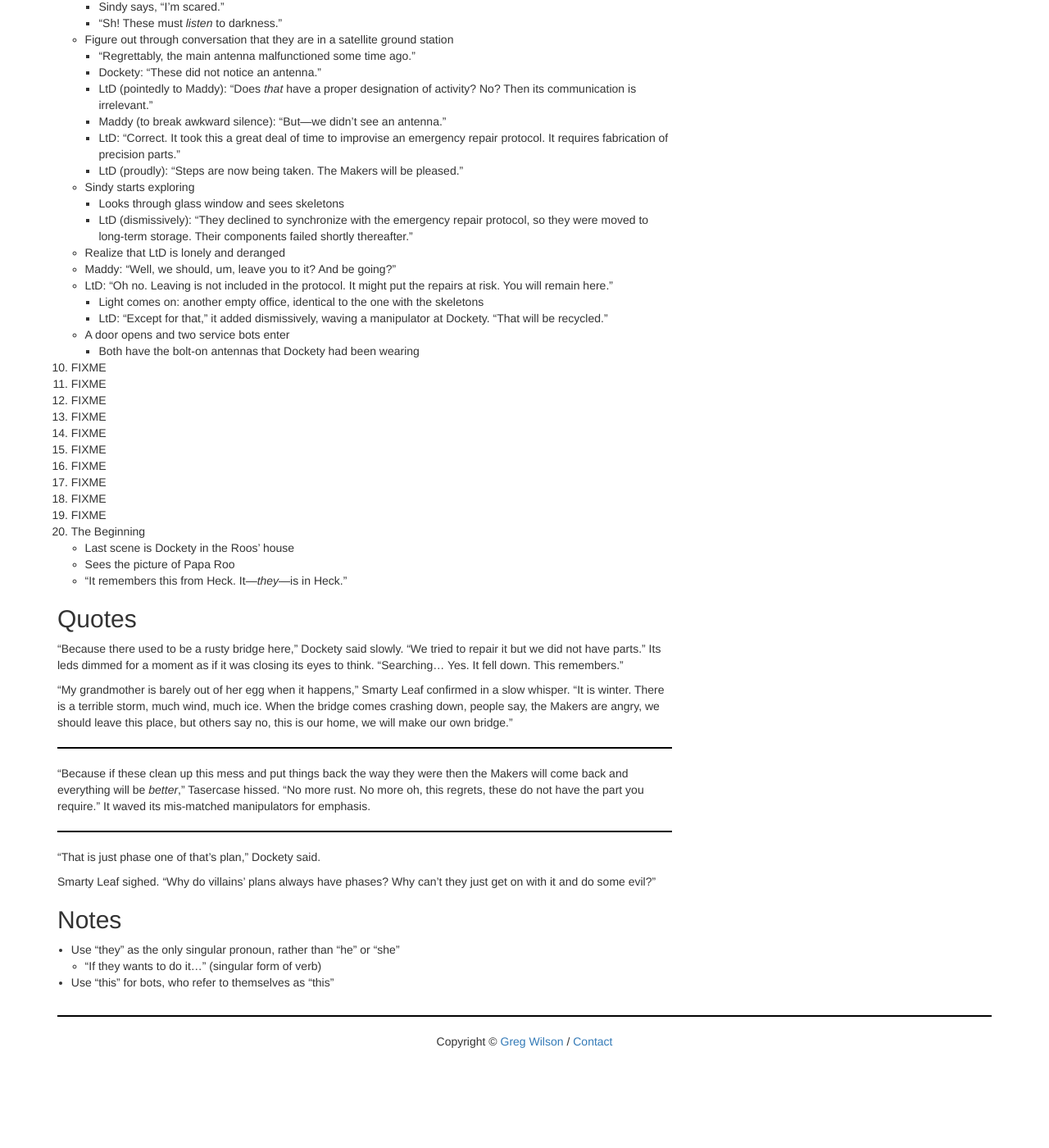
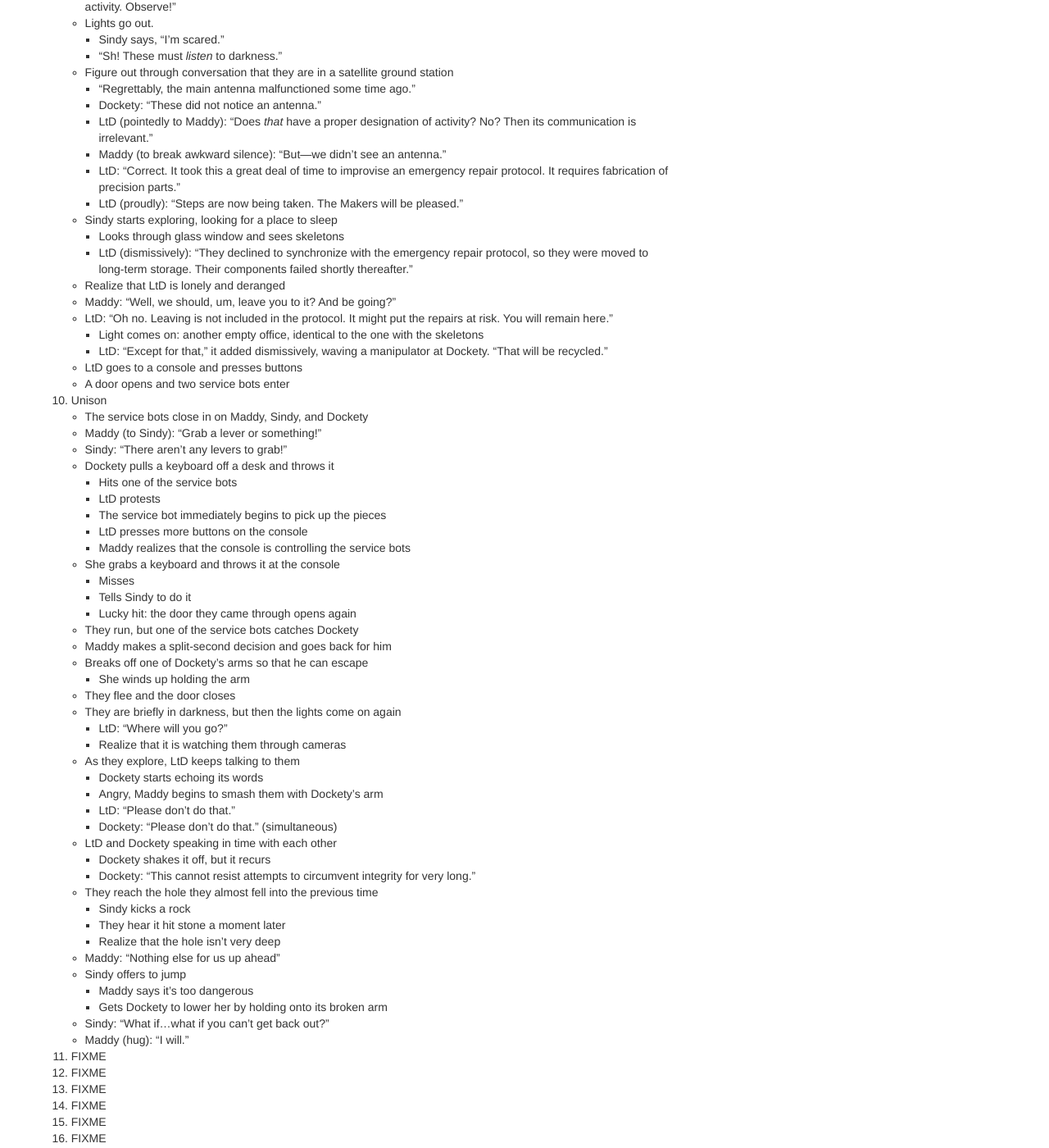
Before and after one commit to gvwilson/sensibleadventures, a Jekyll site: the page built from shapers/story.md, in a window 1280 px wide and 1400 px high, scrolled down 5703 px. Shown: the whole window at 82% size. Built offline with Jekyll 4.4.1, drawn with Linux system fonts in a browser that asks for light colours; nearby versions of some CDN libraries; library files that are not in the unit come from our copies; before the commit the page ends 6993 px from its top, so only the background shows below that; some of the changed text lies outside the part shown.

Commit message:
Another chapter

```diff
--- a/shapers/story.md
+++ b/shapers/story.md
@@ -262,6 +262,8 @@
         -   Maddy: "So he's a friend?"
         -   Dockety: "This...thinks so?"
         -   Swivels head to look at Maddy: "But Crusher is an 'it', please, as is this."
+    -   Sindy: "I'm really hungry"
+        -   Dockety: "This requires a battery recharge soon."
     -   Not looking where it's going, it almost falls in a hole
         -   Teeter on the edge
         -   Maddy and Sindy haul as hard as they can
@@ -287,17 +289,56 @@
         -   Maddy (to break awkward silence): "But---we didn't see an antenna."
         -   LtD: "Correct.  It took this a great deal of time to improvise an emergency repair protocol. It requires fabrication of precision parts."
         -   LtD (proudly): "Steps are now being taken.  The Makers will be pleased."
-    -   Sindy starts exploring
+    -   Sindy starts exploring, looking for a place to sleep
         -   Looks through glass window and sees skeletons
-        -   LtD (dismissively): "They declined to synchronize with the emergency repair protocol, so they were moved to long-term storage.  Their components failed shortly thereafter."
+        -   LtD (dismissively): "They declined to synchronize with the emergency repair protocol, so they were moved to long-term storage. Their components failed shortly thereafter."
     -   Realize that LtD is lonely and deranged
     -   Maddy: "Well, we should, um, leave you to it?  And be going?"
     -   LtD: "Oh no.  Leaving is not included in the protocol.  It might put the repairs at risk.  You will remain here."
         -   Light comes on: another empty office, identical to the one with the skeletons
         -   LtD: "Except for that," it added dismissively, waving a manipulator at Dockety.  "That will be recycled."
+    -   LtD goes to a console and presses buttons
     -   A door opens and two service bots enter
-        -   Both have the bolt-on antennas that Dockety had been wearing
-10. FIXME
+10. Unison
+    -   The service bots close in on Maddy, Sindy, and Dockety
+    -   Maddy (to Sindy): "Grab a lever or something!"
+    -   Sindy: "There aren't any levers to grab!"
+    -   Dockety pulls a keyboard off a desk and throws it
+        -   Hits one of the service bots
+        -   LtD protests
+        -   The service bot immediately begins to pick up the pieces
+        -   LtD presses more buttons on the console
+        -   Maddy realizes that the console is controlling the service bots
+    -   She grabs a keyboard and throws it at the console
+        -   Misses
+        -   Tells Sindy to do it
+        -   Lucky hit: the door they came through opens again
+    -   They run, but one of the service bots catches Dockety
+    -   Maddy makes a split-second decision and goes back for him
+    -   Breaks off one of Dockety's arms so that he can escape
+        -   She winds up holding the arm
+    -   They flee and the door closes
+    -   They are briefly in darkness, but then the lights come on again
+        -   LtD: "Where will you go?"
+        -   Realize that it is watching them through cameras
+    -   As they explore, LtD keeps talking to them
+        -   Dockety starts echoing its words
+        -   Angry, Maddy begins to smash them with Dockety's arm
+        -   LtD: "Please don't do that."
+        -   Dockety: "Please don't do that." (simultaneous)
+    -   LtD and Dockety speaking in time with each other
+        -   Dockety shakes it off, but it recurs
+        -   Dockety: "This cannot resist attempts to circumvent integrity for very long."
+    -   They reach the hole they almost fell into the previous time
+        -   Sindy kicks a rock
+        -   They hear it hit stone a moment later
+        -   Realize that the hole isn't very deep
+    -   Maddy: "Nothing else for us up ahead"
+    -   Sindy offers to jump
+        -   Maddy says it's too dangerous
+        -   Gets Dockety to lower her by holding onto its broken arm
+    -   Sindy: "What if...what if you can't get back out?"
+    -   Maddy (hug): "I will."
 11. FIXME
 12. FIXME
 13. FIXME
```
